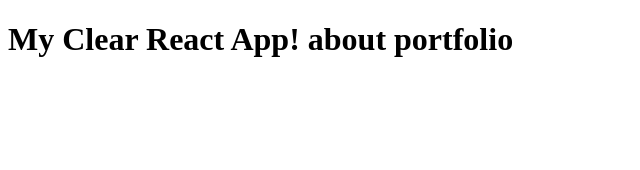
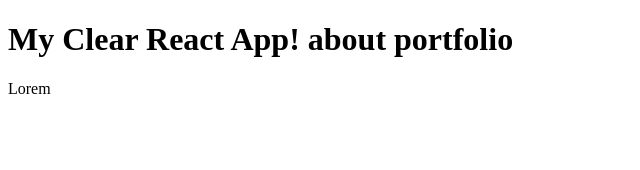
Before and after one commit to GretaSS/portfolio, a React app: page / in a window 1280 px wide. Shown: the top 170 px of the page, without its empty margins (0-640 px from the left). Built offline with nearby package versions, Linux system fonts and the light colour scheme.

Commit message:
app changes

```diff
--- a/src/components/App.js
+++ b/src/components/App.js
@@ -7,6 +7,7 @@ class App extends Component {
         return (
             <div>
                 <h1>My Clear React App! about portfolio </h1>
+                <p>Lorem</p>
             </div>
         );
     }
```
Also changed, not shown: 9 other files (tests, documents, lock files or other folders).
